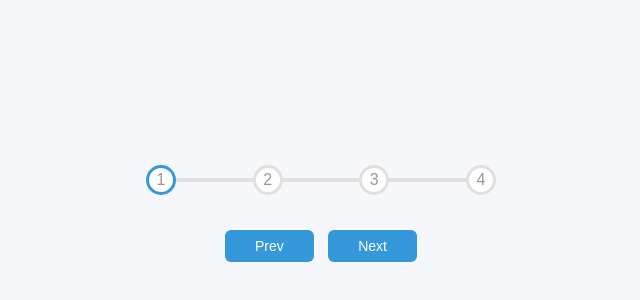
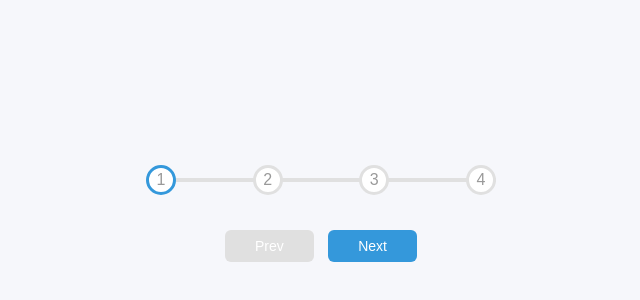
Before and after one commit to Ashley426/progressBar, a plain HTML site: page index.html in a window 1280 px wide. Shown: the part 184-484 px from the top of the page, without its empty margins (319-959 px from the left). Drawn offline with Linux system fonts and the light colour scheme; a web font is replaced by a local one.

Commit message:
fixed disabled button

```diff
--- a/index.html
+++ b/index.html
@@ -17,7 +17,7 @@
             <div class="circle">4</div>
         </div>
 
-        <button class="btn" id="prev" diabled>Prev</button>
+        <button class="btn" id="prev" disabled>Prev</button>
         <button class="btn" id="next">Next</button>
     </div>
 
--- a/style.css
+++ b/style.css
@@ -90,3 +90,16 @@ body{
     margin: 5px;
     font-size: 14px;
 }
+
+.btn:active{
+    transform: scale(0.98);
+}
+
+.ntm:focus{
+    outline: 0;
+}
+
+.btn:disabled{
+    background-color: var(--line-border-empty);
+    cursor: not-allowed;
+}
```
